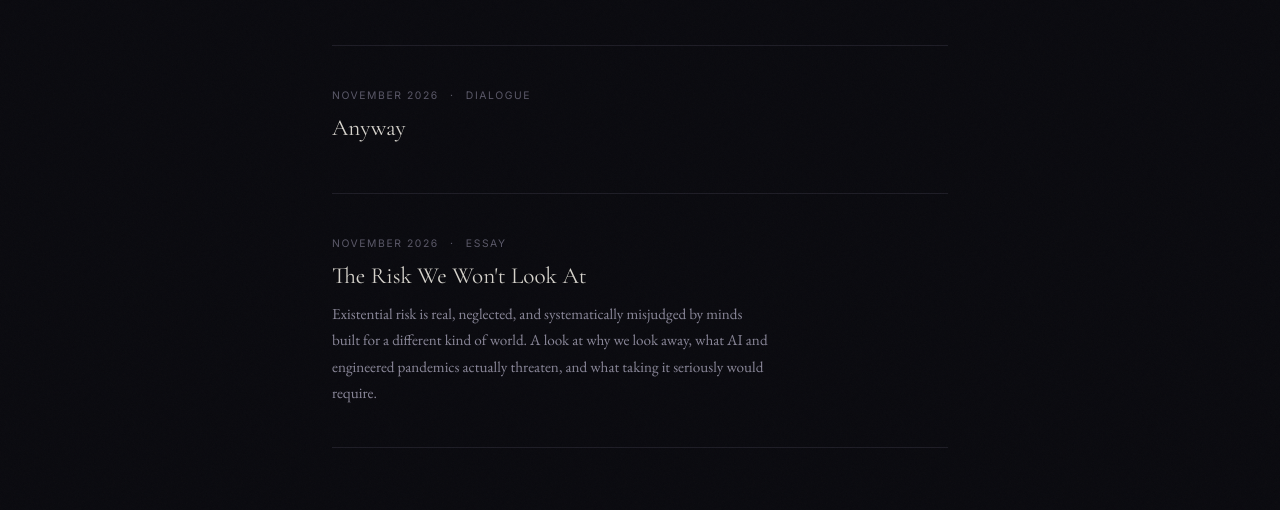
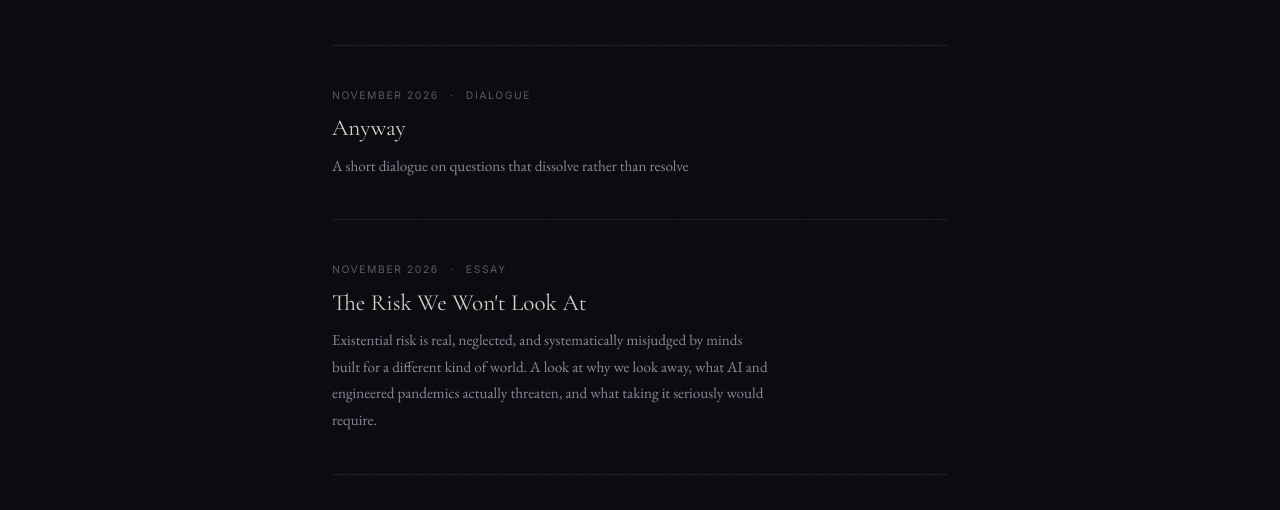
Before and after one commit to santi1bent-cmd/santi1bent-cmd.github.io, a plain HTML site: page notes.html in a window 1280 px wide. Shown: the part 290-800 px from the top of the page. Drawn offline with nearby package versions, Linux system fonts and the light colour scheme.

Commit message:
Add excerpt to the "Anyway" card on Writing
Co-Authored-By: Claude Sonnet 5.5 <noreply@anthropic.com>
Claude-Session: https://claude.ai/code/session_01UzSGRoTgAn2iBNUU9a2yXB

```diff
--- a/notes.html
+++ b/notes.html
@@ -32,6 +32,7 @@
         <a href="essays/anyway.html" class="writing-item">
           <div class="writing-meta">November 2026 &ensp;·&ensp; Dialogue</div>
           <div class="writing-title">Anyway</div>
+          <p class="writing-excerpt">A short dialogue on questions that dissolve rather than resolve</p>
         </a>
 
         <a href="essays/the-risk-we-wont-look-at.html" class="writing-item">
```
